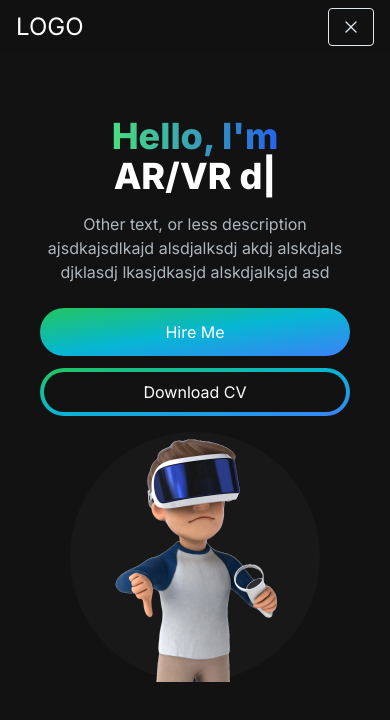
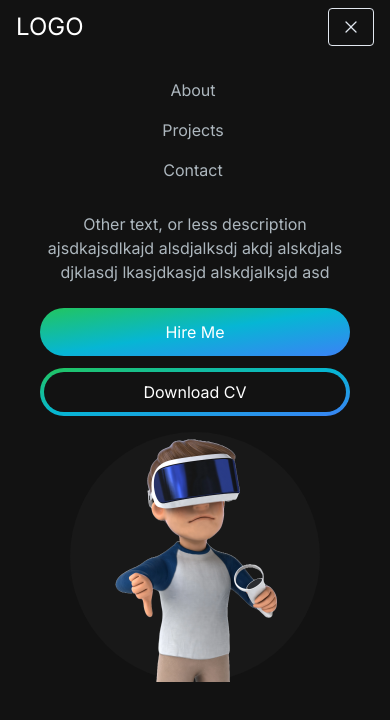
Before and after one commit to JacksonMerma/next-portfolio-deploy, a Next.js app: page / in a window 390 px wide. Both pictures are taken after a click on the button 351 px from the left and 27 px from the top of the page. Shown: the top 720 px of the page. Built offline with nearby package versions, Linux system fonts and the light colour scheme.

Commit message:
agregando componente overlay

```diff
--- /dev/null
+++ b/src/app/components/MenuOverlay.jsx
@@ -0,0 +1,16 @@
+import React from 'react'
+import NavLink from './NavLink'
+
+const MenuOverlay = ({ links }) => {
+  return (
+        <ul className='flex flex-col py-4 items-center'>
+            {links.map((link, index) => (
+                <li key={index}>
+                    <NavLink href={link.path} title={link.title} />
+                </li>
+            ))}
+        </ul>
+    )
+}
+
+export default MenuOverlay
--- a/src/app/components/Navbar.jsx
+++ b/src/app/components/Navbar.jsx
@@ -3,6 +3,7 @@
 import React, { useState } from 'react';
 import NavLink from './NavLink';
 import { Bars3Icon, XMarkIcon } from "@heroicons/react/24/solid"
+import MenuOverlay from './MenuOverlay';
 
 const navLinks = [
     {
@@ -19,7 +20,7 @@
 const Navbar = () => {
     const [navbarOpen, setNavbarOpen] = useState(false);
     return (
-        <nav className='fixed top-0 left-0 right-0 z-10 bg-[#121212] bg-opacity-90'>
+        <nav className='fixed top-0 left-0 right-0 z-10 bg-[#121212] bg-opacity-100'>
             <div className='flex flex-wrap items-center justify-between mx-auto px-4 py-2'>
                 <Link href={"/"} className='text-2xl md:text-5xl text-white font-smibold'>
                     LOGO
@@ -45,6 +46,7 @@
                     </ul>
                 </div>
             </div>
+            {navbarOpen ? <MenuOverlay links={navLinks} /> : null}
         </nav>
     )
 }
```
